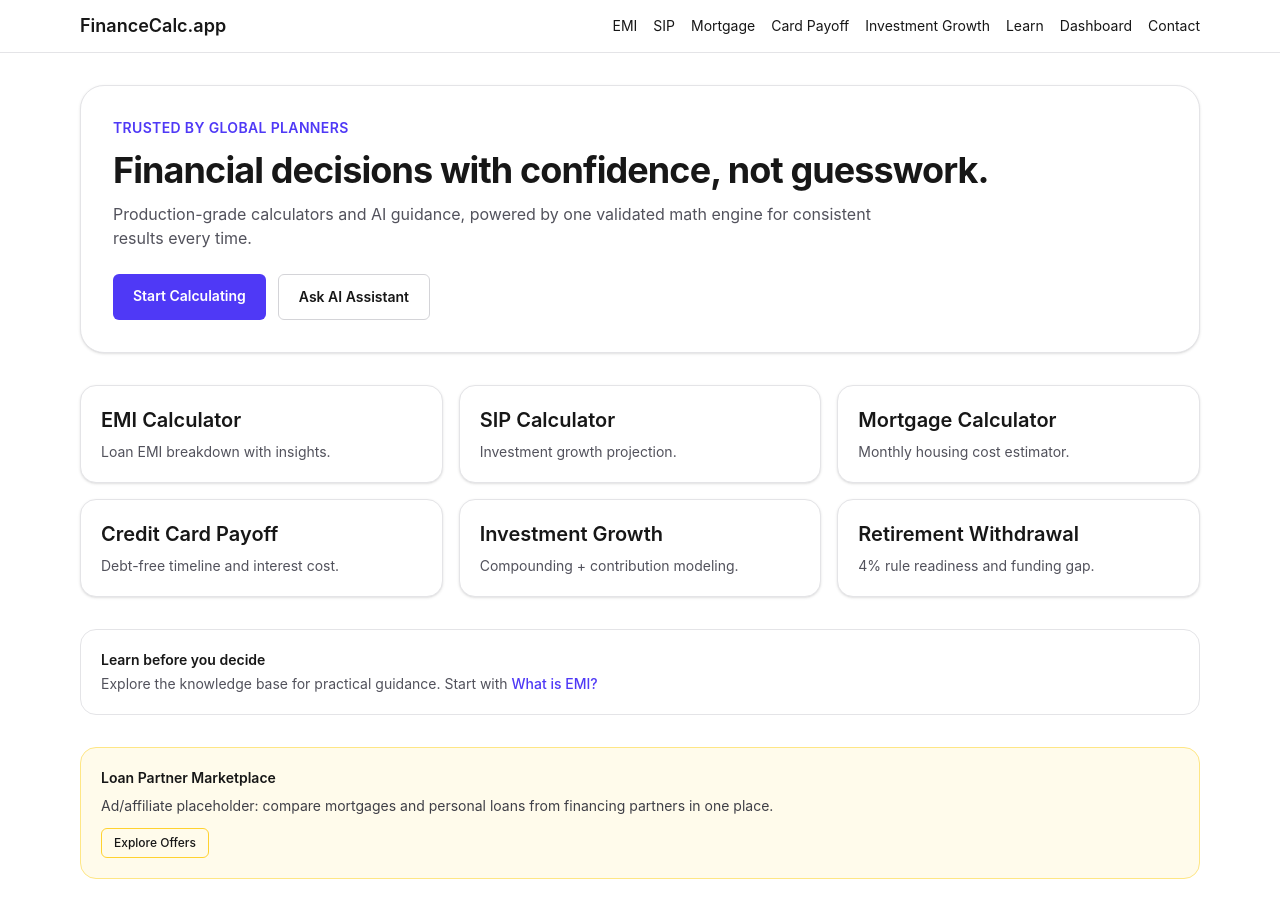
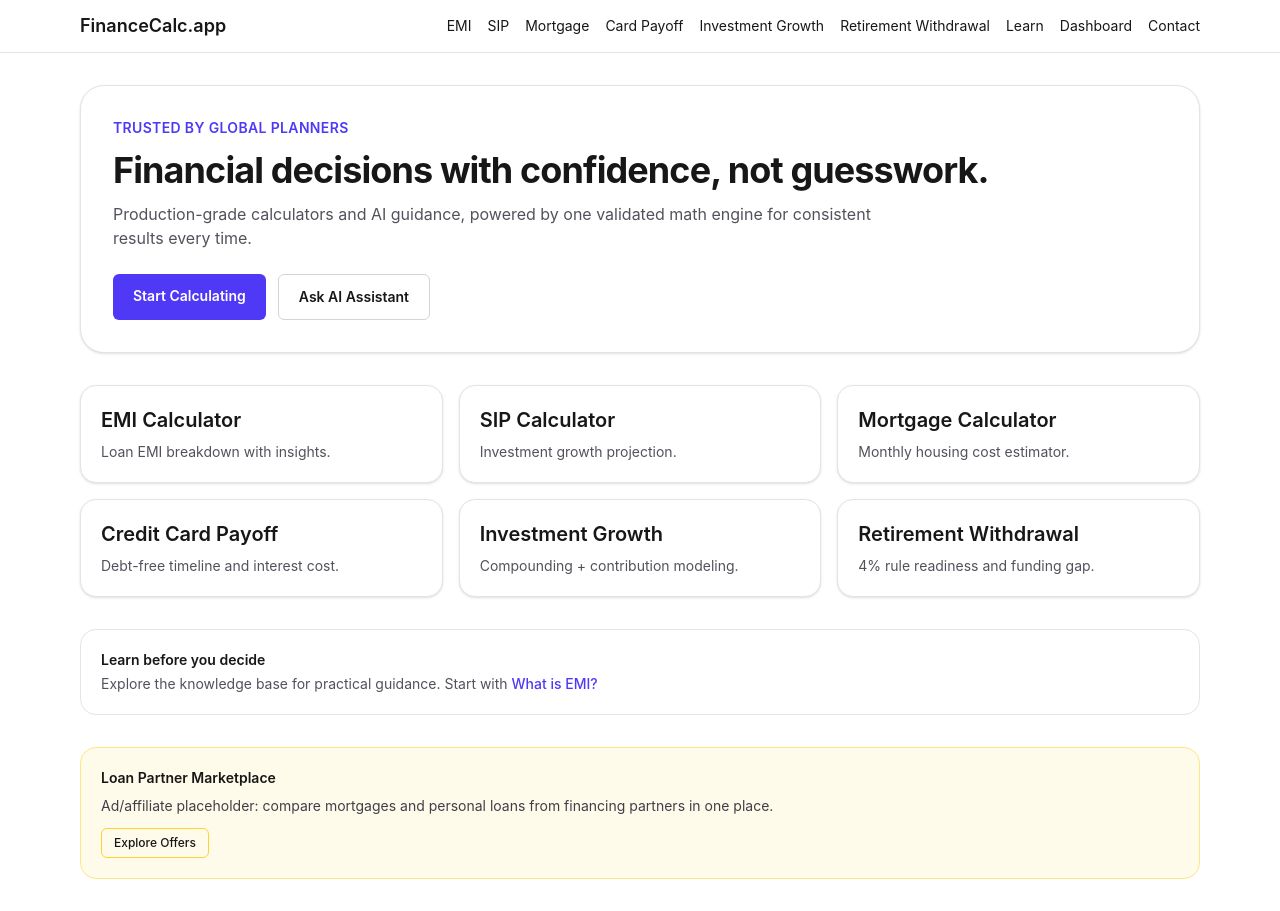
Before and after one commit to webxxz/financecalc, a Next.js app in the folder frontend/: page / in a window 1280 px wide. Built offline with nearby package versions, Linux system fonts and the light colour scheme.

Commit message:
Add retirement withdrawal link to top navigation
Agent-Logs-Url: https://github.com/webxxz/financecalc/sessions/86317156-8ca0-44d1-8bd7-8a3e8a924dc9

Co-authored-by: webxxz <166613223+webxxz@users.noreply.github.com>

```diff
--- a/frontend/app/layout.tsx
+++ b/frontend/app/layout.tsx
@@ -42,6 +42,7 @@ export default function RootLayout({ children }: Readonly<{ children: React.Reac
                 <Link href="/calculators/mortgage">Mortgage</Link>
                 <Link href="/calculators/credit-card-payoff">Card Payoff</Link>
                 <Link href="/calculators/investment-growth">Investment Growth</Link>
+                <Link href="/calculators/retirement-withdrawal">Retirement Withdrawal</Link>
                 <Link href="/learn/what-is-emi">Learn</Link>
                 <Link href="/dashboard">Dashboard</Link>
                 <Link href="/contact">Contact</Link>
```
